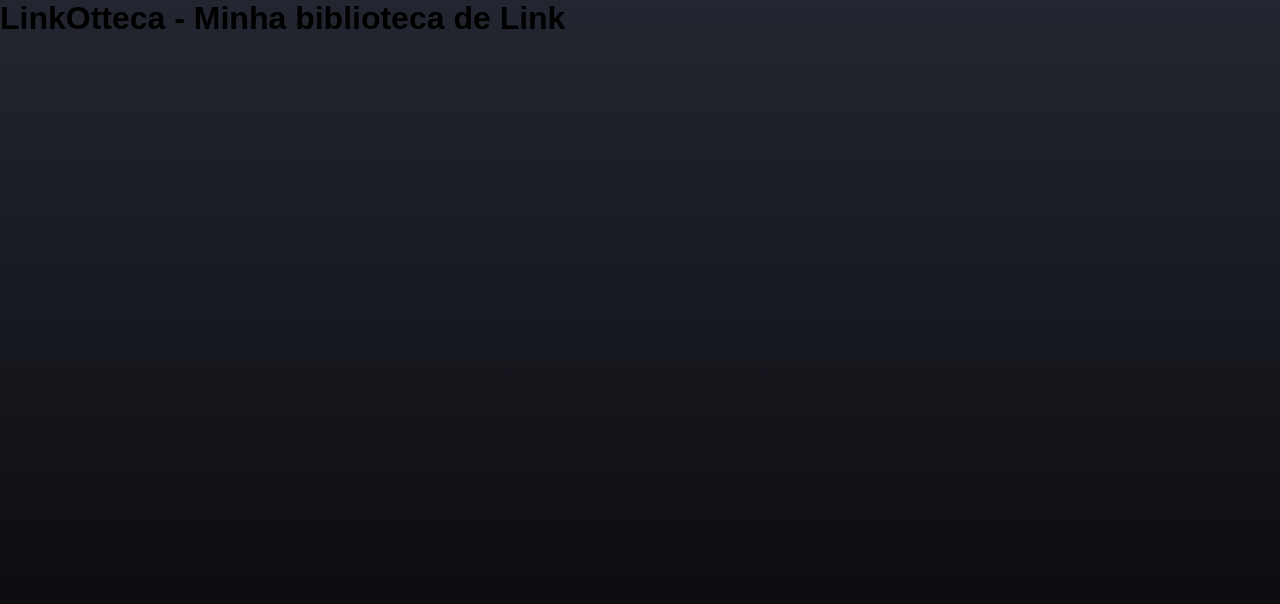
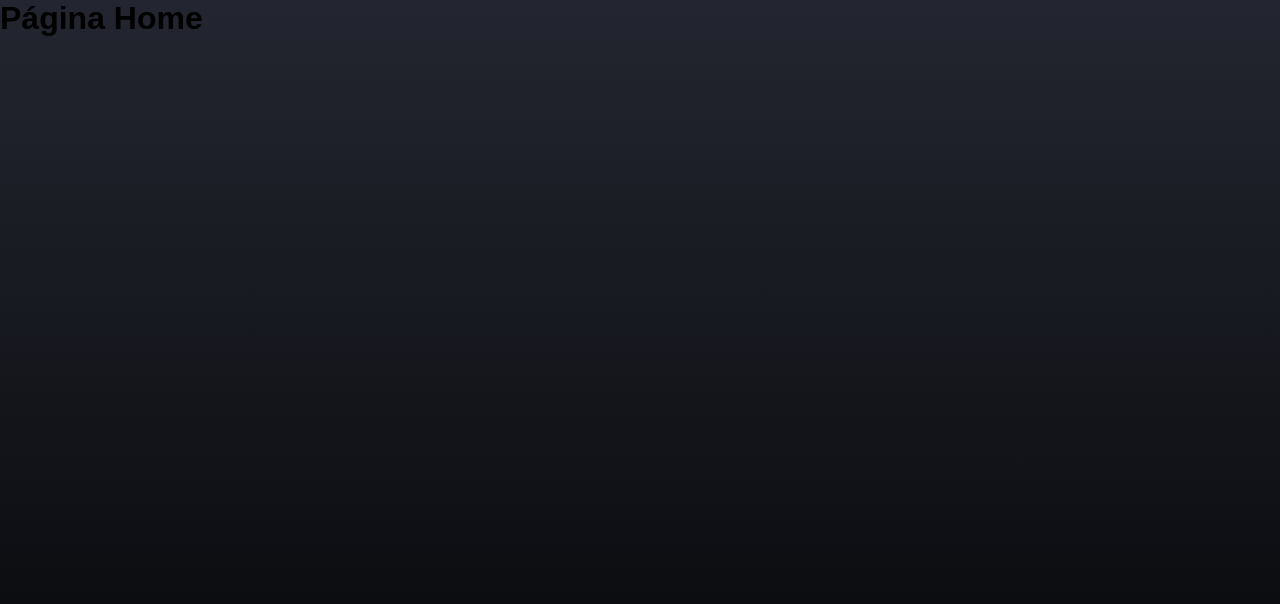
Before and after one commit to raonircl/LinkOtteca, a React (Create React App) app: page / in a window 1280 px wide. Shown: the top 604 px of the page. Built offline with nearby package versions, Linux system fonts and the light colour scheme.

Commit message:
install react-router-dom

```diff
--- a/package.json
+++ b/package.json
@@ -8,6 +8,7 @@
     "@testing-library/user-event": "^13.5.0",
     "react": "^18.2.0",
     "react-dom": "^18.2.0",
+    "react-router-dom": "^6.4.3",
     "react-scripts": "5.0.1",
     "web-vitals": "^2.1.4"
   },
--- a/src/App.js
+++ b/src/App.js
@@ -1,6 +1,22 @@
+import { createBrowserRouter } from 'react-router-dom'
 
-export default function App(){
-  return(
-    <h1>LinkOtteca - Minha biblioteca de Link</h1>
-  )
-}
+import Home from './pages/Home'
+import Login from './pages/Login'
+import Admin from './pages/Admin'
+
+const router = createBrowserRouter([
+  {
+    path: '/',
+    element: <Home/>
+  },
+  {
+    path: '/login',
+    element: <Login/>
+  },
+  {
+    path: '/admin',
+    element: <Admin/>
+  }
+])
+
+export { router };
--- a/src/index.js
+++ b/src/index.js
@@ -1,12 +1,14 @@
 import React from 'react';
 import ReactDOM from 'react-dom/client';
 import './index.css';
-import App from './App';
+import { router } from './App';
+
+import { RouterProvider } from 'react-router-dom'
 
 
 const root = ReactDOM.createRoot(document.getElementById('root'));
 root.render(
   <React.StrictMode>
-    <App />
+    <RouterProvider router={router}/>
   </React.StrictMode>
 );
--- /dev/null
+++ b/src/pages/Admin/index.js
@@ -0,0 +1,9 @@
+
+
+export default function Admin(){
+  return(
+    <div>
+      <h1>Página de admin</h1>
+    </div>
+  )
+}
--- /dev/null
+++ b/src/pages/Home/index.js
@@ -0,0 +1,9 @@
+
+
+export default function Admin(){
+  return(
+    <div>
+      <h1>Página Home</h1>
+    </div>
+  )
+}
```
Also changed, not shown: src/pages/Admin/admin.css (added), src/pages/Home/home.css (added), src/pages/Login/index.js (added), src/pages/Login/login.css (added), 1 other file (tests, documents, lock files or other folders).
